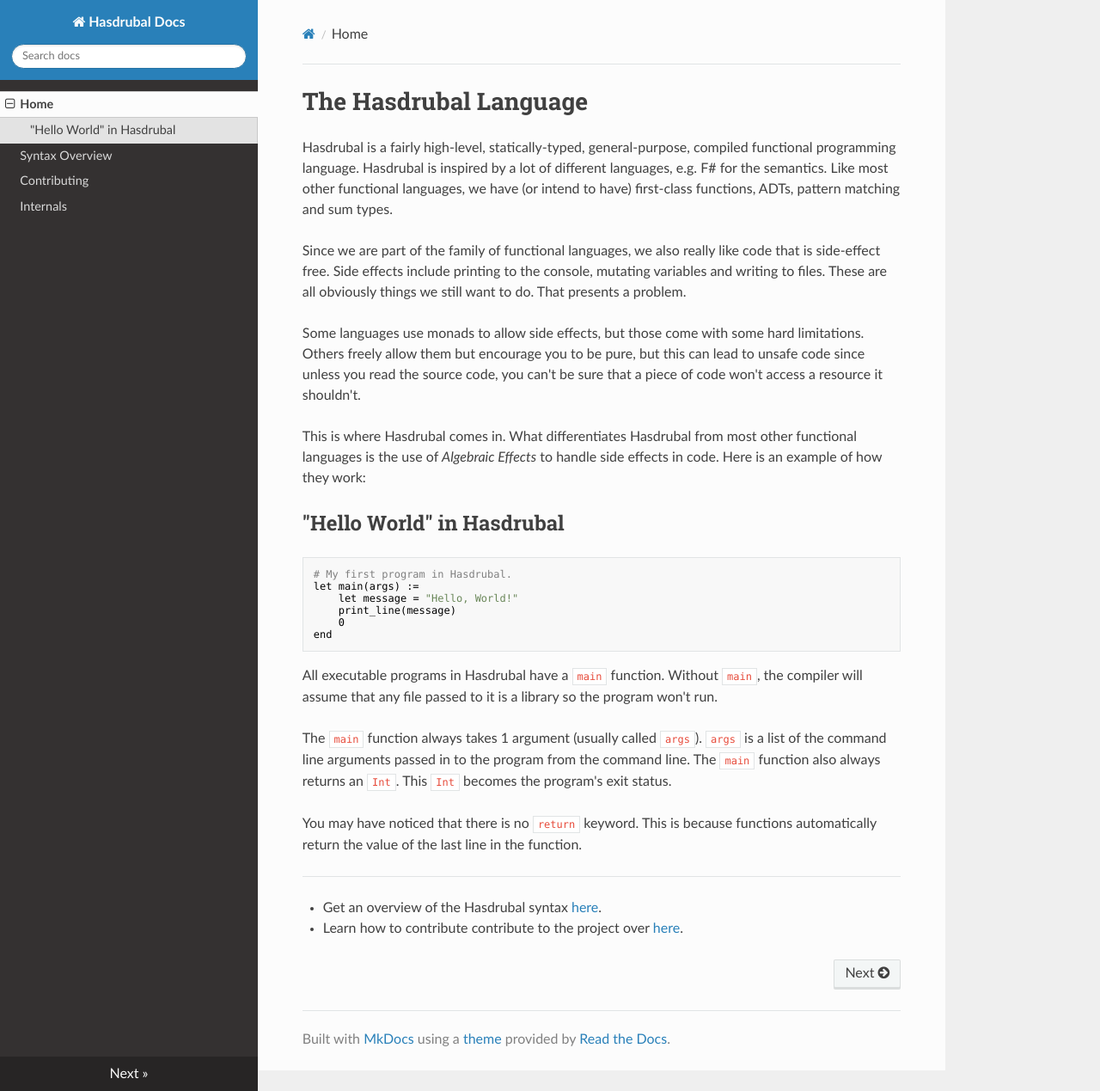
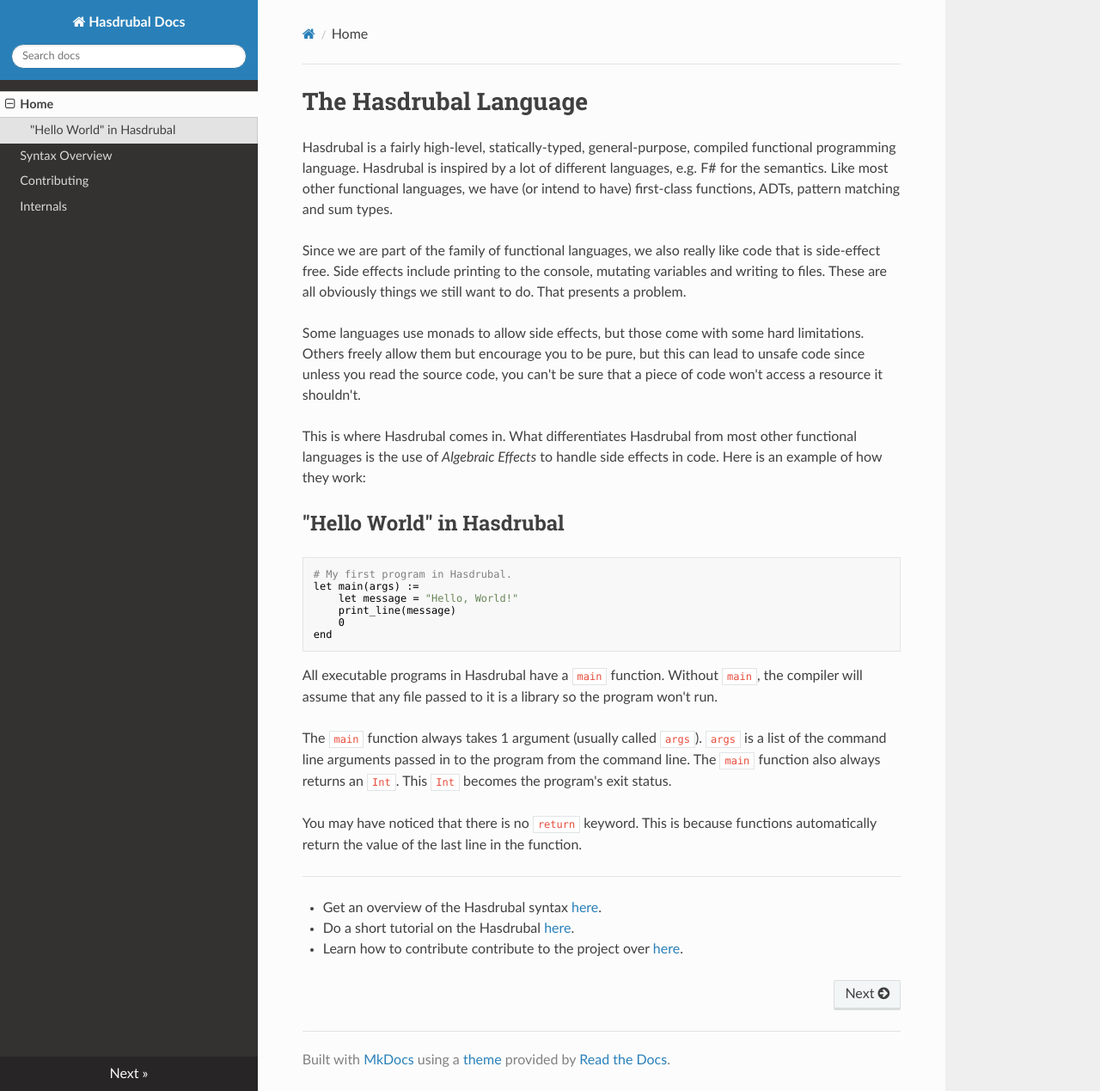
Before and after one commit to Armani-T/Hanno, an MkDocs documentation site: the page built from docs/index.md, in a window 1280 px wide and 1269 px high. Shown: the whole window at 86% size. Built offline with MkDocs 1.6.1, drawn with Linux system fonts in a browser that asks for light colours; nearby versions of some CDN libraries.

Commit message:
Link to the tutorial in the index file

```diff
--- a/docs/index.md
+++ b/docs/index.md
@@ -28,4 +28,5 @@
 -----
 
 - Get an overview of the Hasdrubal syntax [here](./syntax.md).
+- Do a short tutorial on the Hasdrubal [here](./tutorial/index.md).
 - Learn how to contribute contribute to the project over [here](./contributing.md).
```
